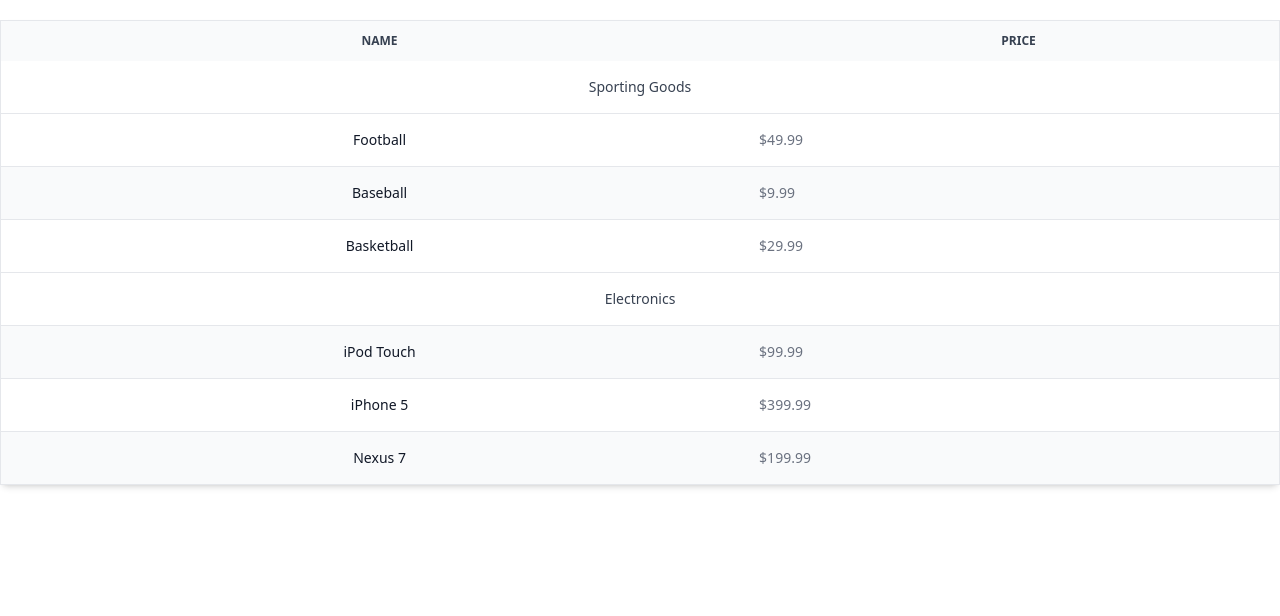
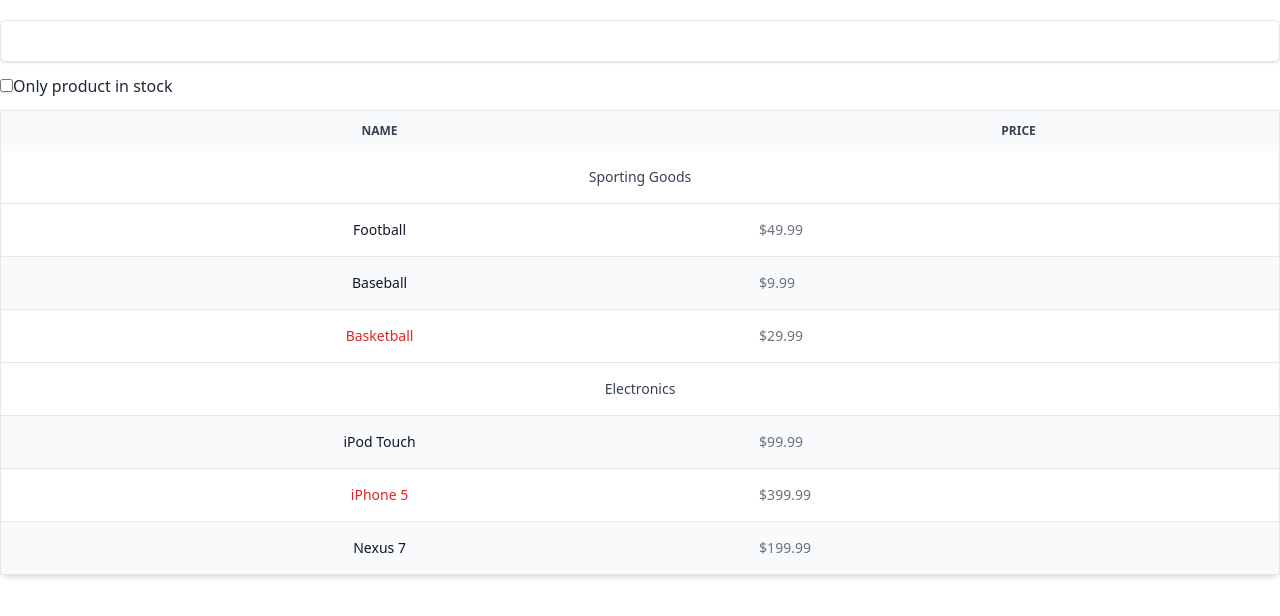
Before and after one commit to NdekoCode/react-funny-projects, a React (Vite) app: page /products in a window 1280 px wide. Shown: the top 616 px of the page. Built offline with nearby package versions, Linux system fonts and the light colour scheme.

Commit message:
add search bar component andthey tailwind styled

```diff
--- a/src/components/productsFilter/FilterableProductTable.jsx
+++ b/src/components/productsFilter/FilterableProductTable.jsx
@@ -1,8 +1,10 @@
 import ProductTable from "./ProductTable";
+import SearchBar from "./SearchBar";
 
 const FilterableProductTable = ({ products }) => {
   return (
     <>
+      <SearchBar />
       <ProductTable products={products} />
     </>
   );
--- a/src/components/productsFilter/ProductRow.jsx
+++ b/src/components/productsFilter/ProductRow.jsx
@@ -3,7 +3,9 @@ const ProductRow = ({ product, index }) => {
     <tr className={`${index % 2 !== 0 ? "bg-gray-50" : "bg-white"} border-b`}>
       <th
         scope="row"
-        className={`py-4 px-6 font-medium text-gray-900 whitespace-nowrap`}
+        className={`py-4 px-6 font-medium whitespace-nowrap ${
+          product.stocked ? "text-gray-900" : "text-red-600"
+        }`}
       >
         {product.name}
       </th>
--- a/src/components/productsFilter/SearchBar.jsx
+++ b/src/components/productsFilter/SearchBar.jsx
@@ -1,8 +1,25 @@
 const SearchBar = () => {
   return (
-    <form action="">
-      <div>
-        <input type="search" name="search" id="search" />
+    <form action="" className="w-full">
+      <div className="mb-3">
+        <input
+          type="search"
+          className="text-gray-600 outline-none shadow border w-full rounded-md px-2.5 py-2"
+          name="search"
+          id="search"
+        />
+      </div>
+      <div className="mb-3">
+        <input
+          type="checkbox"
+          name="instock"
+          checked={false}
+          id="instock"
+          className="border shadow"
+        />
+        <label htmlFor="instock" className="text-gray-800">
+          Only product in stock
+        </label>
       </div>
     </form>
   );
```
